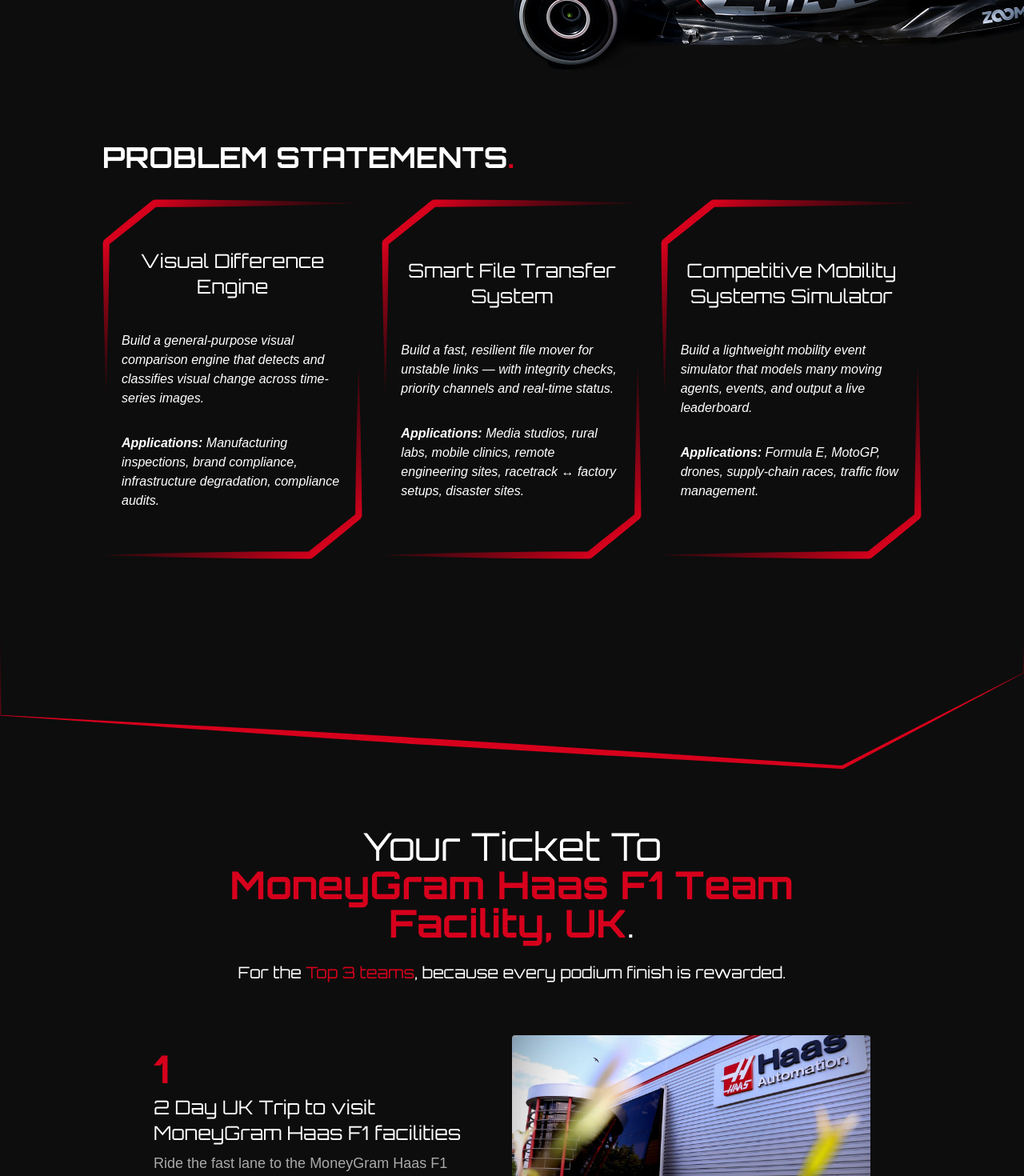
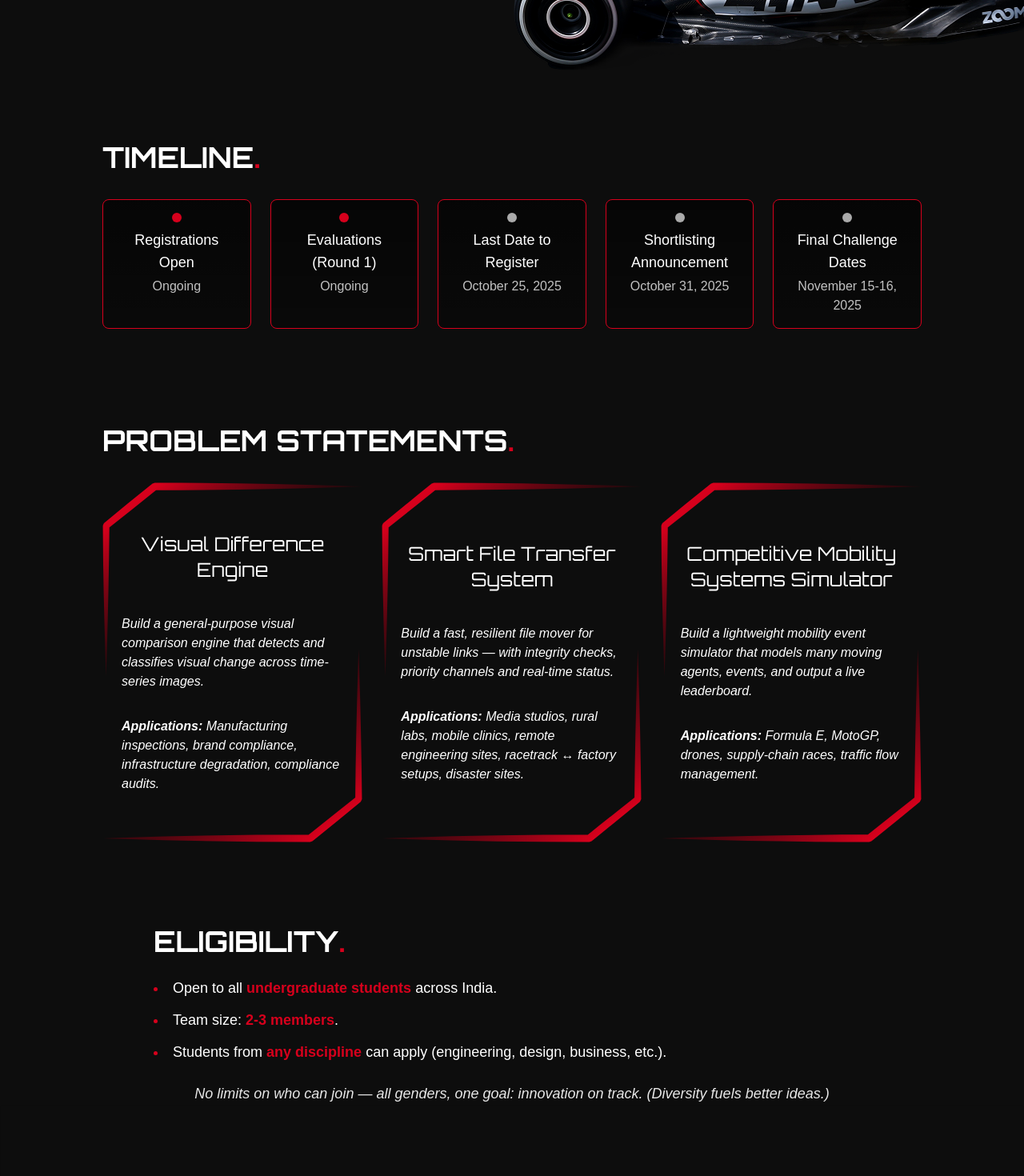
Before and after one commit to Niksh-Hiremath/trackshift-website, a Next.js app: page / in a window 1280 px wide. Shown: the part 940-2410 px from the top of the page at 80% size. Built offline with nearby package versions, Linux system fonts and the light colour scheme.

Commit message:
Added Timeline and Eligibility components; update Navbar and Footer links

```diff
--- a/src/app/page.tsx
+++ b/src/app/page.tsx
@@ -1,8 +1,10 @@
 import React from "react";
 import Hero from "@/components/Hero";
+import Timeline from "@/components/Timeline";
 import Car from "@/components/Car";
 import ProblemStatements from "@/components/ProblemStatements";
 import Prizes from "@/components/Prizes";
+import Eligibility from "@/components/Eligibility";
 import Image from "next/image";
 import PitCrew from "@/components/PitCrew";
 import Allies from "@/components/Allies";
@@ -12,7 +14,9 @@
     <main className="flex flex-col items-center">
       <Hero />
       <Car />
+      <Timeline />
       <ProblemStatements />
+      <Eligibility />
       <svg
         xmlns="http://www.w3.org/2000/svg"
         width="1439"
@@ -48,8 +52,8 @@
           fill="#D6001C"
         />
       </svg>
+      <Allies />
       <PitCrew />
-      <Allies />
       <Image
         src="/HeroF1.svg"
         alt="F1 Car"
--- /dev/null
+++ b/src/components/Eligibility.tsx
@@ -0,0 +1,43 @@
+import React from "react";
+import { Orbitron } from "next/font/google";
+
+const orbitron = Orbitron({ subsets: ["latin"], weight: ["400", "700"] });
+
+export default function Eligibility() {
+  return (
+    <div
+      className="w-full flex flex-col max-md:px-9 max-w-4xl items-center my-10 scroll-mt-16"
+      id="eligibility"
+    >
+      <h1
+        className={`${orbitron.className} text-4xl self-start mb-6 mt-6 font-bold`}
+      >
+        ELIGIBILITY<span className="text-[#D6001C]">.</span>
+      </h1>
+
+      <ul className="list-disc marker:text-[#D6001C] list-inside text-lg w-full max-w-4xl text-left space-y-3">
+        <li>
+          Open to all{" "}
+          <span className="text-[#D6001C] font-bold">
+            undergraduate students
+          </span>{" "}
+          across India.
+        </li>
+        <li>
+          Team size:{" "}
+          <span className="text-[#D6001C] font-bold">2-3 members</span>.
+        </li>
+        <li>
+          Students from{" "}
+          <span className="text-[#D6001C] font-bold">any discipline</span> can
+          apply (engineering, design, business, etc.).
+        </li>
+      </ul>
+
+      <h3 className="italic text-lg text-left mt-6 max-w-4xl opacity-90">
+        No limits on who can join — all genders, one goal: innovation on track.
+        (Diversity fuels better ideas.)
+      </h3>
+    </div>
+  );
+}
--- a/src/components/Footer.tsx
+++ b/src/components/Footer.tsx
@@ -16,7 +16,7 @@
         />
         <div className="flex flex-row gap-6 text-sm mt-4">
           <Link
-            href="https://www.instagram.com/trackshift_plaksha/"
+            href="https://chat.whatsapp.com/Ls44YxwT9t4Ia31U8pIk1B"
             target="_blank"
             rel="noopener noreferrer"
             className="hover:text-[#D6001C] transition-colors"
@@ -39,14 +39,14 @@
           2025 &copy; All rights reserved by Trackshift
         </p>
         <div className="flex flex-row gap-3 mt-2">
-          <Link
+          {/* <Link
             href="#"
             // target="_blank"
             rel="noopener noreferrer"
             className="hover:text-[#D6001C] transition-colors"
           >
             <FaLinkedin size={20} />
-          </Link>
+          </Link> */}
           <Link
             href="https://www.instagram.com/trackshift_plaksha/"
             target="_blank"
@@ -56,8 +56,8 @@
             <FaInstagram size={20} />
           </Link>
           <Link
-            href="#"
-            // target="_blank"
+            href="https://chat.whatsapp.com/Ls44YxwT9t4Ia31U8pIk1B"
+            target="_blank"
             rel="noopener noreferrer"
             className="hover:text-[#D6001C] transition-colors"
           >
--- a/src/components/Navbar.tsx
+++ b/src/components/Navbar.tsx
@@ -29,6 +29,9 @@
       </div>
       <ul className="flex flex-row gap-8">
         <li>
+          <Link href="#timeline">Timeline</Link>
+        </li>
+        <li>
           <Link href="#problem-statements">Problem Statements</Link>
         </li>
         <li>
@@ -41,6 +44,7 @@
           <Link href="mailto:trackshift2025@gmail.com">Contact</Link>
         </li>
       </ul>
+      <div className="flex flex-row gap-4">
         <button className="bg-[#D6001C] rounded-md py-2 px-4 cursor-pointer hover:opacity-90 transition 300ms">
           <Link
             href="https://trackshift.devpost.com/"
@@ -50,6 +54,16 @@
             Register
           </Link>
         </button>
+        <button className="outline outline-[#D6001C] rounded-md py-2 px-4 cursor-pointer hover:opacity-80 transition 300ms">
+          <Link
+            href="https://chat.whatsapp.com/Ls44YxwT9t4Ia31U8pIk1B"
+            target="_blank"
+            rel="noopener noreferrer"
+          >
+            Join Community
+          </Link>
+        </button>
+      </div>
     </div>
   );
 }
@@ -99,6 +113,13 @@
       {open && (
         <div className="absolute top-full left-0 w-full bg-[#0d0d0d] opacity-95 flex flex-col items-center py-4 gap-4 animate-fade-in z-10">
           <Link
+            href="#timeline"
+            className="w-full text-center py-2"
+            onClick={() => setOpen(false)}
+          >
+            Timeline
+          </Link>
+          <Link
             href="#problem-statements"
             className="w-full text-center py-2"
             onClick={() => setOpen(false)}
@@ -135,6 +156,15 @@
           >
             Register
           </Link>
+          <Link
+            href="https://chat.whatsapp.com/Ls44YxwT9t4Ia31U8pIk1B"
+            target="_blank"
+            rel="noopener noreferrer"
+            className="outline outline-[#D6001C] rounded-md py-2 px-4 text-white w-fit hover:opacity-80 transition duration-300"
+            onClick={() => setOpen(false)}
+          >
+            Join Community
+          </Link>
         </div>
       )}
     </nav>
--- /dev/null
+++ b/src/components/Timeline.tsx
@@ -0,0 +1,62 @@
+import React from "react";
+import { Orbitron } from "next/font/google";
+
+const orbitron = Orbitron({ subsets: ["latin"], weight: ["400", "900"] });
+
+type Event = {
+  title: string;
+  date: string;
+  status?: string;
+};
+
+const events: Event[] = [
+  { title: "Registrations Open", date: "Ongoing", status: "ongoing" },
+  { title: "Evaluations (Round 1)", date: "Ongoing", status: "ongoing" },
+  {
+    title: "Last Date to Register",
+    date: "October 25, 2025",
+    status: "upcoming",
+  },
+  {
+    title: "Shortlisting Announcement",
+    date: "October 31, 2025",
+    status: "upcoming",
+  },
+  {
+    title: "Final Challenge Dates",
+    date: "November 15-16, 2025",
+    status: "upcoming",
+  },
+];
+
+export default function Timeline() {
+  return (
+    <div
+      className="w-full flex flex-col max-md:px-9 max-w-5xl items-center my-10 scroll-mt-16"
+      id="timeline"
+    >
+      <h1
+        className={`${orbitron.className} text-4xl self-start mb-8 mt-10 font-bold`}
+      >
+        TIMELINE<span className="text-[#D6001C]">.</span>
+      </h1>
+      <div className="flex flex-col md:flex-row md:justify-between gap-6">
+        {events.map((e, i) => (
+          <div
+            key={i}
+            className="flex-1 rounded-lg p-4 border border-[#D6001C] flex flex-col items-center text-center bg-gradient-to-b from-black/60 to-black/30"
+          >
+            <div
+              className="h-3 w-3 rounded-full mb-2"
+              style={{
+                background: e.status === "ongoing" ? "#D6001C" : "#aaaaaa",
+              }}
+            />
+            <h3 className="font-medium text-lg">{e.title}</h3>
+            <p className="opacity-75 mt-1">{e.date}</p>
+          </div>
+        ))}
+      </div>
+    </div>
+  );
+}
```
Also changed, not shown: 1 other file (tests, documents, lock files or other folders). Lines whose indentation alone changed are shown as unchanged.
